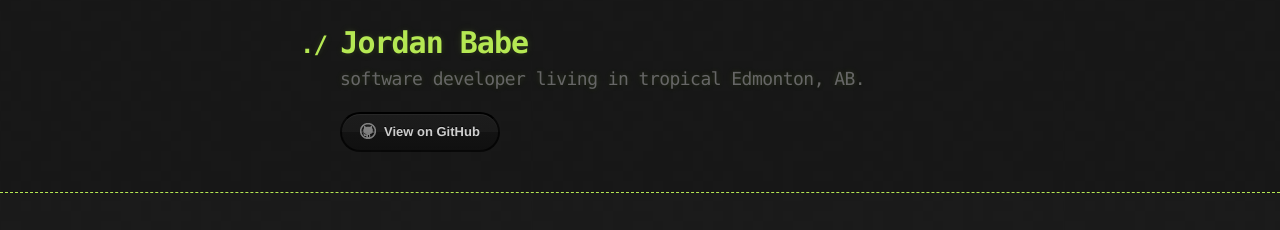
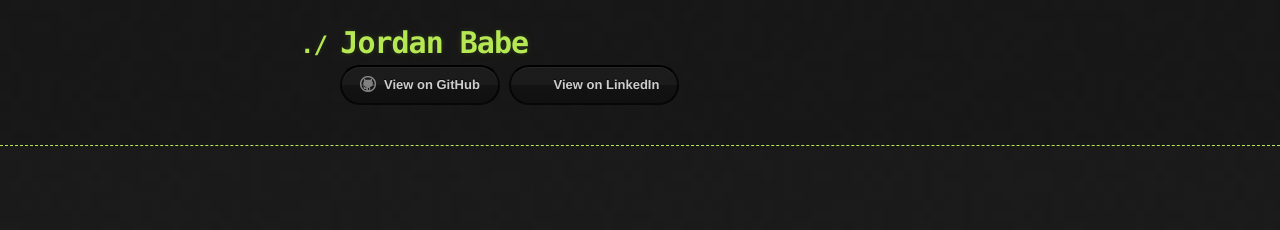
Before and after one commit to jbabe/jbabe.github.io, a plain HTML site: page index.html in a window 1280 px wide. Drawn offline with Linux system fonts and the light colour scheme.

Commit message:
Update homepage
- remove H2 and update to regular links

```diff
--- a/index.html
+++ b/index.html
@@ -16,12 +16,9 @@
     <header>
       <div class="container">
         <h1>Jordan Babe</h1>
-        <h2>software developer living in tropical Edmonton, AB.</h2>
-
         <section id="downloads">
           <a href="https://github.com/jbabe" class="btn btn-github"><span class="icon"></span>View on GitHub</a>
-          <script src="//platform.linkedin.com/in.js" type="text/javascript"></script>
-<script type="IN/MemberProfile" data-id="https://www.linkedin.com/pub/jordan-babe/31/477/6b3" data-format="hover" data-text="Jordan Babe"></script>
+          <a href="https://www.linkedin.com/in/jordan-babe-6b347731/" class="btn"><span class="icon"></span>View on LinkedIn</a>
         </section>
       </div>
     </header>
```
